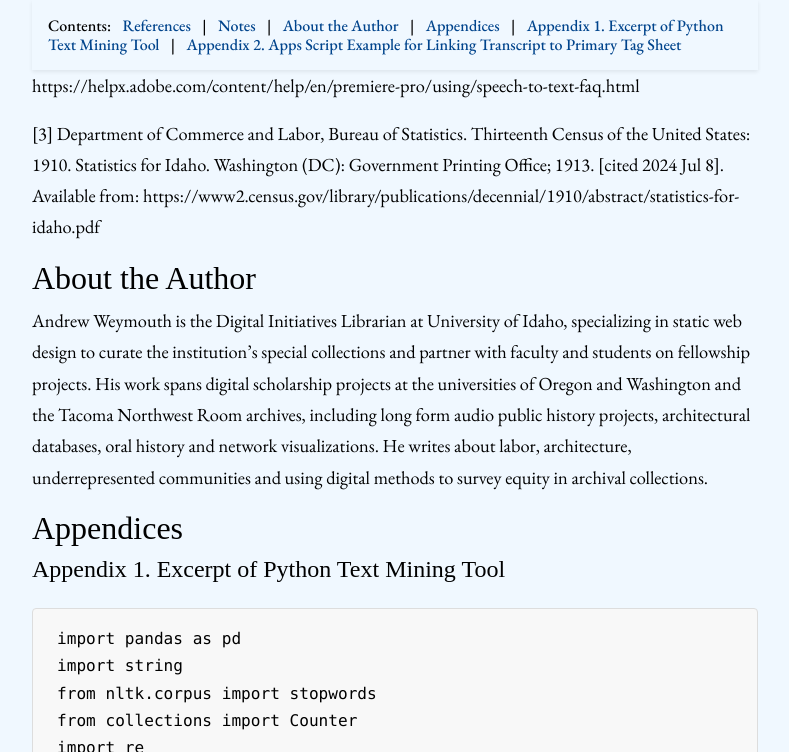
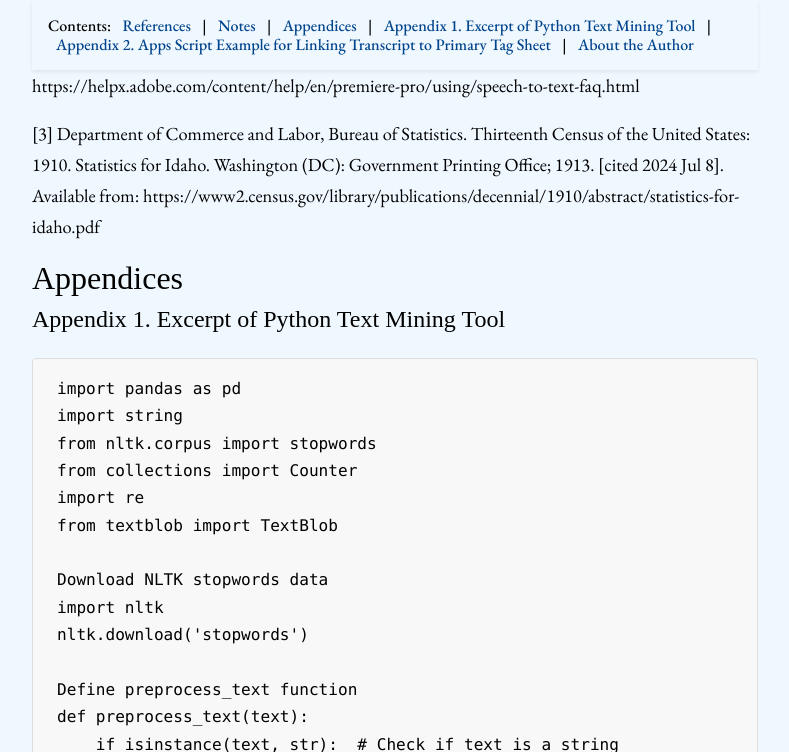
Before and after one commit to aweymo-ui/distant_listening, a Jekyll site: the page built from content/5_references_apendices.md, in a window 1280 px wide and 900 px high, scrolled down 677 px, cut to the strip 0-752 px from the top of the window. Shown: the whole strip, without its empty margins (245-1034 px from the left). Built offline with Jekyll 4.4.1, drawn with Linux system fonts in a browser that asks for light colours; some web fonts are replaced; some of the changed text lies outside the part shown.

Commit message:
rearrange

```diff
--- a/content/5_references_apendices.md
+++ b/content/5_references_apendices.md
@@ -4,7 +4,7 @@ nav: References and Appendices
 gallery: true
 ---
 
-{% include feature/nav-menu.html sections="References;Notes;About the Author;Appendices;Appendix 1. Excerpt of Python Text Mining Tool;Appendix 2. Apps Script Example for Linking Transcript to Primary Tag Sheet" %}
+{% include feature/nav-menu.html sections="References;Notes;Appendices;Appendix 1. Excerpt of Python Text Mining Tool;Appendix 2. Apps Script Example for Linking Transcript to Primary Tag Sheet;About the Author" %}
 
 <div class="symbol-container">
     <p class="symbol">&#10042;</p>
@@ -25,10 +25,6 @@ Allen SE. Resisting the editorial ego: editing oral history. Oral Hist Rev. 1982
 [2] Speech to Text in Premiere Pro FAQ. Adobe; [cited 2024 Jul 8]. Available from: https://helpx.adobe.com/content/help/en/premiere-pro/using/speech-to-text-faq.html
 
 [3] Department of Commerce and Labor, Bureau of Statistics. Thirteenth Census of the United States: 1910. Statistics for Idaho. Washington (DC): Government Printing Office; 1913. [cited 2024 Jul 8]. Available from: https://www2.census.gov/library/publications/decennial/1910/abstract/statistics-for-idaho.pdf
-
-## About the Author
-
-Andrew Weymouth is the Digital Initiatives Librarian at University of Idaho, specializing in static web design to curate the institution’s special collections and partner with faculty and students on fellowship projects. His work spans digital scholarship projects at the universities of Oregon and Washington and the Tacoma Northwest Room archives, including long form audio public history projects, architectural databases, oral history and network visualizations. He writes about labor, architecture, underrepresented communities and using digital methods to survey equity in archival collections.
 
 ## Appendices
 
```
Also changed, not shown: other parts of content/5_references_apendices.md (+3 -0 lines), 2 other files.
